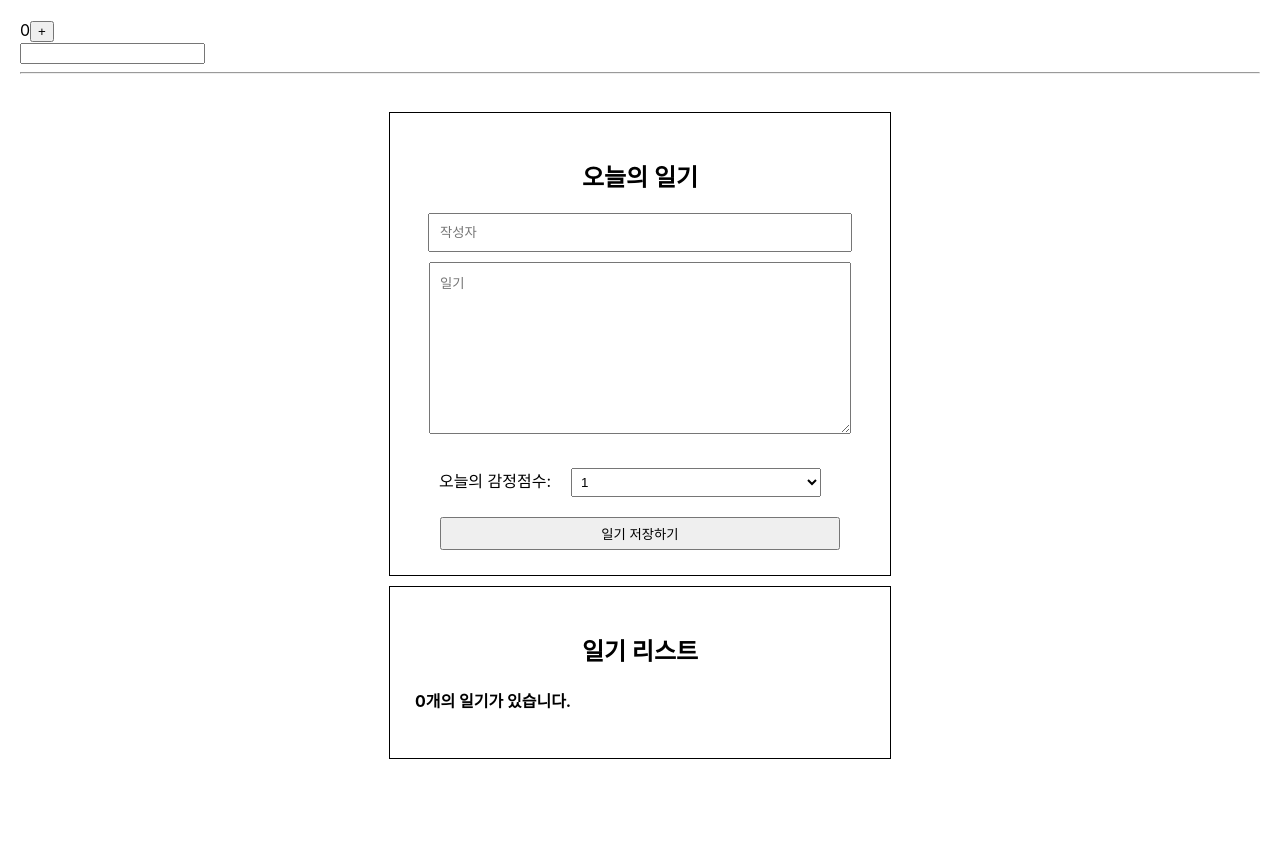
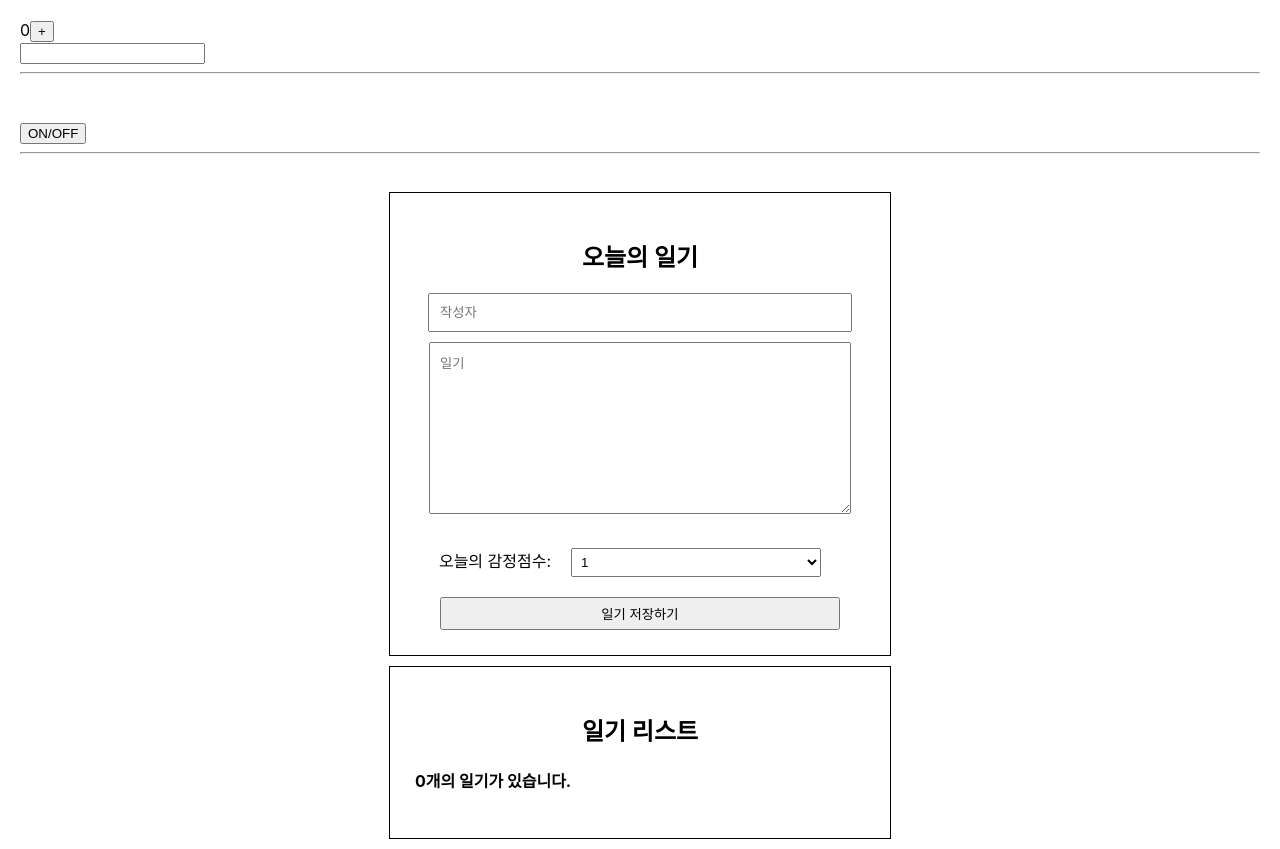
Before and after one commit to Gimyejin/simplediary, a React (Create React App) app: page / in a window 1280 px wide. Before the commit the page ends 800 px from the top, so only its background shows below. Built offline with nearby package versions, Linux system fonts and the light colour scheme.

Commit message:
lifecycle까지

```diff
--- a/src/App.js
+++ b/src/App.js
@@ -3,6 +3,7 @@
 import DiaryEditor from './DiaryEditor';
 import DiaryList from './DiaryList';
 import Lifecycle_mount from './Lifecycle_mount';
+import Lifecycle_umount from './Lifecycle_unmount';
 
 function App() {
   const [data, setData] = useState([]);
@@ -35,6 +36,7 @@
   return (
     <div className='App'>
       <Lifecycle_mount />
+      <Lifecycle_umount />
       <DiaryEditor onCreate={onCreate} />
       <DiaryList onEdit={onEdit} diaryList={data} onRemove={onRemove} />
     </div>
--- a/src/Lifecycle_mount.js
+++ b/src/Lifecycle_mount.js
@@ -1,5 +1,5 @@
 import React, { useEffect, useState } from "react";
-const Lifecycle = () => {
+const Lifecycle_mount = () => {
     const [count, setCount] = useState(0);
     const [text, setText] = useState("");
 
@@ -36,4 +36,4 @@
         <hr />
     </div >
 }
-export default Lifecycle;
+export default Lifecycle_mount;
--- a/src/Lifecycle_unmount.js
+++ b/src/Lifecycle_unmount.js
@@ -1,12 +1,25 @@
 import React, { useEffect, useState } from "react";
+
+const UnmountTest = () => {
+    useEffect(() => {
+        console.log("Mount!!!!");
+        return () => {
+            //umount 시점에 실행되게 됨
+            console.log("unmount!")
+        }
+    }, [])
+    return <div>Unmount Testing Component</div>
+}
+
 const Lifecycle_umount = () => {
     const [isVisible, setIsVisible] = useState(false);
-    contst toggle = () => {
+    const toggle = () => {
         setIsVisible(!isVisible);
     }
 
     return <div style={{ padding: 20 }}>
         <button onClick={toggle}>ON/OFF</button>
+        {isVisible && <UnmountTest />}
         <hr />
     </div >
 }
```
